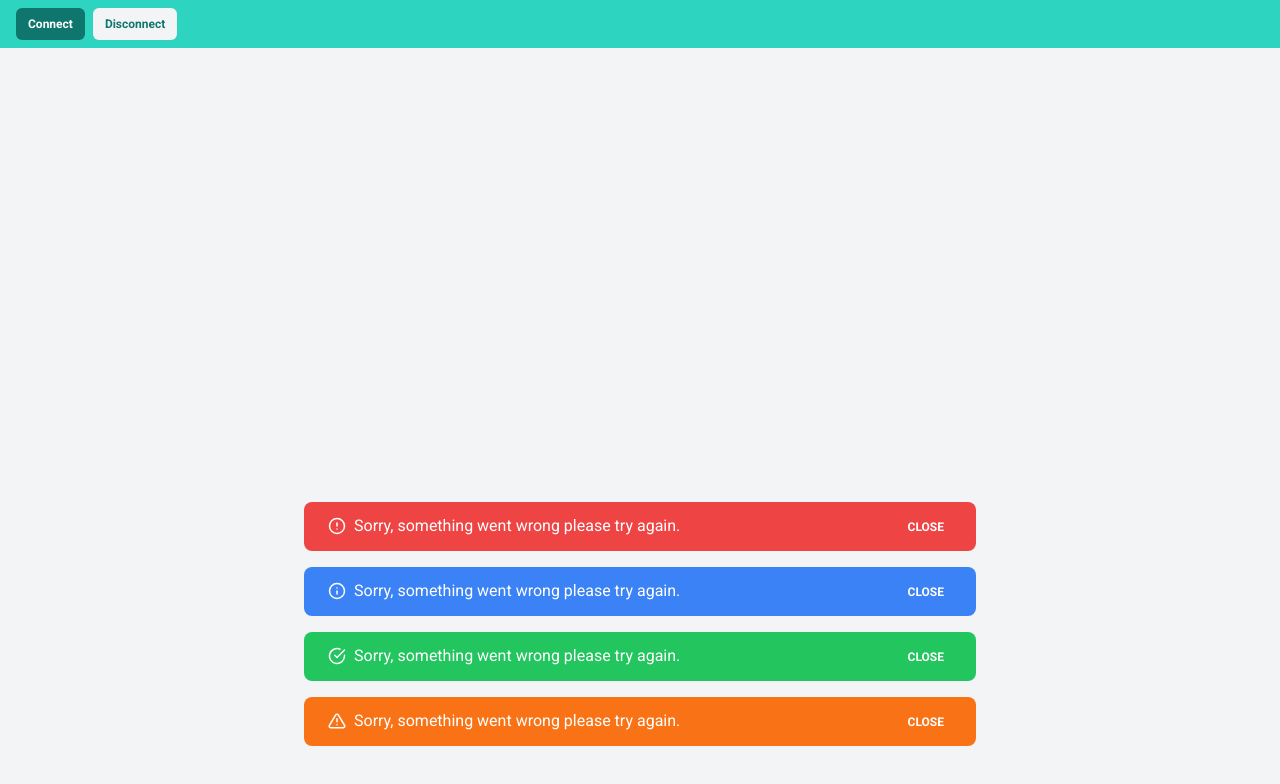
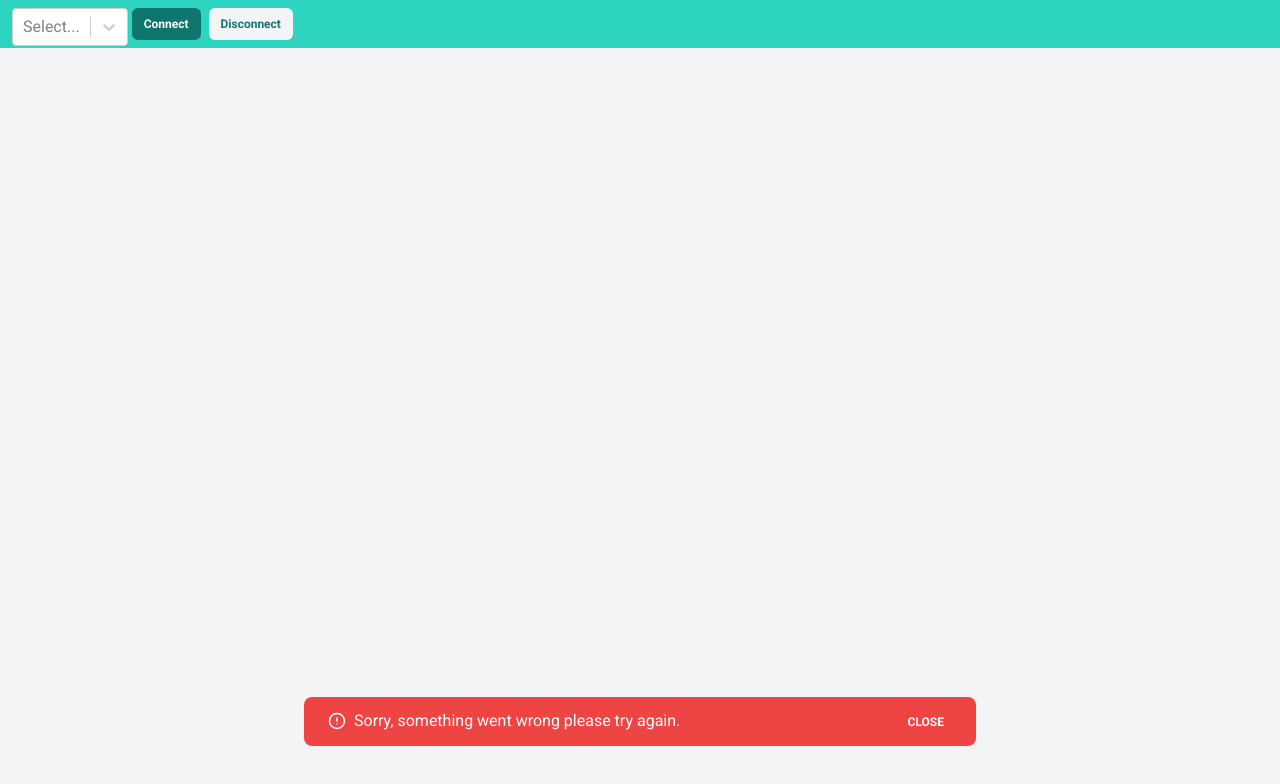
Before and after one commit to matejkrenek/serial-monitor, a React (Vite) app: page / in a window 1280 px wide. Shown: the top 784 px of the page. Built offline with nearby package versions, Linux system fonts and the light colour scheme.

Commit message:
add packages

```diff
--- a/package.json
+++ b/package.json
@@ -25,12 +25,13 @@
     "electron-builder": "^23.6.0",
     "postcss": "^8.4.21",
     "react-icons": "^4.8.0",
+    "react-select": "^5.7.2",
     "tailwindcss": "^3.2.7",
     "typescript": "^5.0.2",
     "vite": "^4.2.1",
     "vite-electron-plugin": "^0.8.2",
     "vite-plugin-electron": "^0.11.1",
-    "vite-plugin-electron-renderer": "^0.13.5"
+    "vite-plugin-electron-renderer": "^0.12.1"
   },
   "engines": {
     "node": "^14.18.0 || >=16.0.0"
--- a/src/App.tsx
+++ b/src/App.tsx
@@ -1,16 +1,20 @@
-import React, { useState } from 'react'
+import React from 'react'
 import { Alert, Button } from './components'
-
+import Select from 'react-select'
+const options = [
+    { value: 'chocolate', label: 'Chocolate' },
+    { value: 'strawberry', label: 'Strawberry' },
+    { value: 'vanilla', label: 'Vanilla' },
+]
 const App: React.FC = () => {
-    console.log(useState())
-    const [isVisible, setIsVisible] = useState(true)
+    const [state, setState] = React.useState(true)
 
     return (
         <div className="bg-gray-100 h-full">
-            {isVisible && (
             <header className="bg-teal-400 px-4 py-2">
                 <div className="flex items-center justify-between">
-                        <div className="-mx-1">
+                    <div className="flex items-center -mx-1">
+                        <Select isSearchable={false} options={options} className="h-8" />
                         <Button className="mx-1">Connect</Button>
                         <Button className="mx-1" color="secondary">
                             Disconnect
@@ -18,24 +22,9 @@ const App: React.FC = () => {
                     </div>
                 </div>
             </header>
-            )}
+
             <Alert
                 type="error"
-                text="Sorry, something went wrong please try again."
-                className="my-4"
-            />
-            <Alert
-                type="info"
-                text="Sorry, something went wrong please try again."
-                className="my-4"
-            />
-            <Alert
-                type="success"
-                text="Sorry, something went wrong please try again."
-                className="my-4"
-            />
-            <Alert
-                type="warning"
                 text="Sorry, something went wrong please try again."
                 className="my-4"
             />
```
Also changed, not shown: 1 other file (tests, documents, lock files or other folders). Lines whose indentation alone changed are shown as unchanged.
